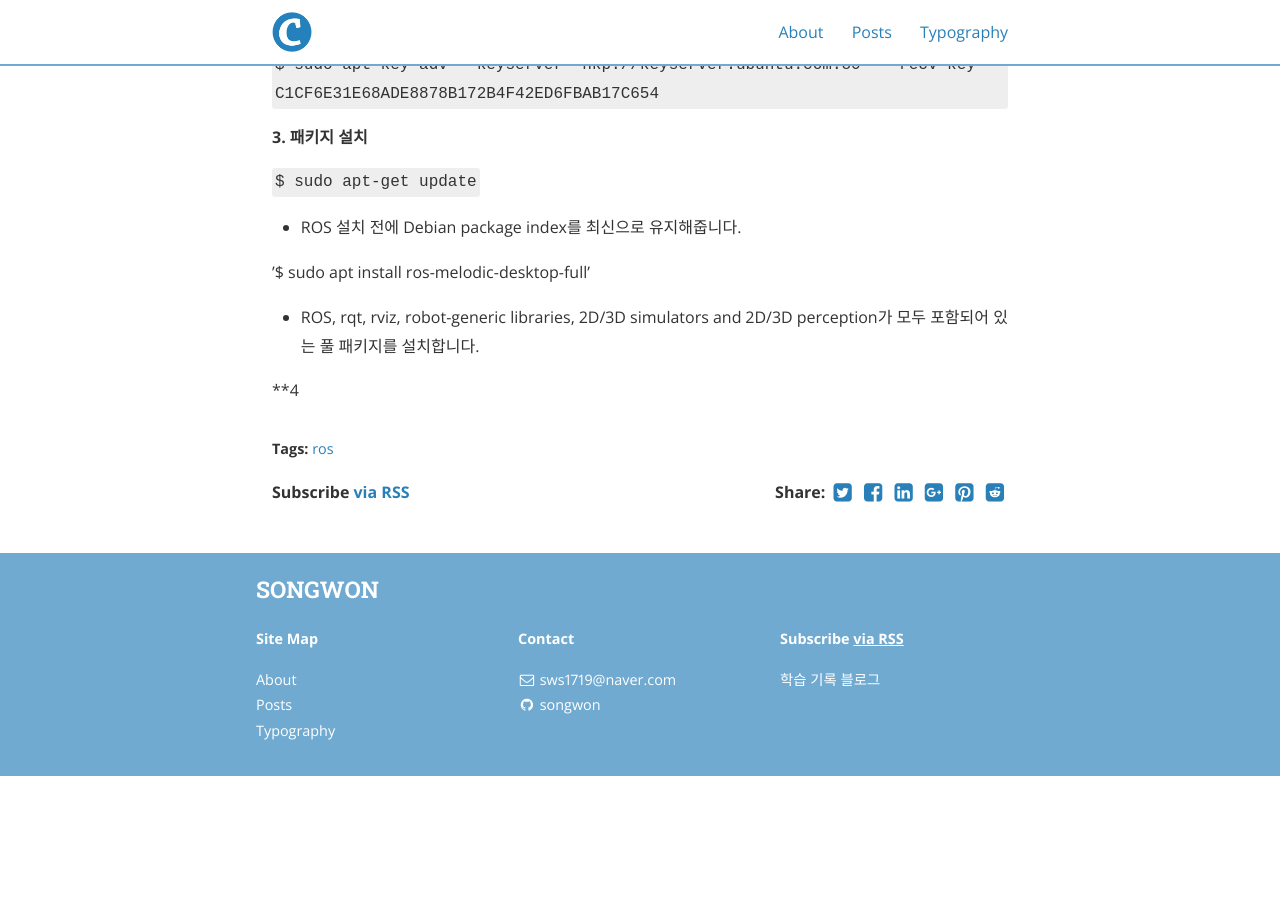
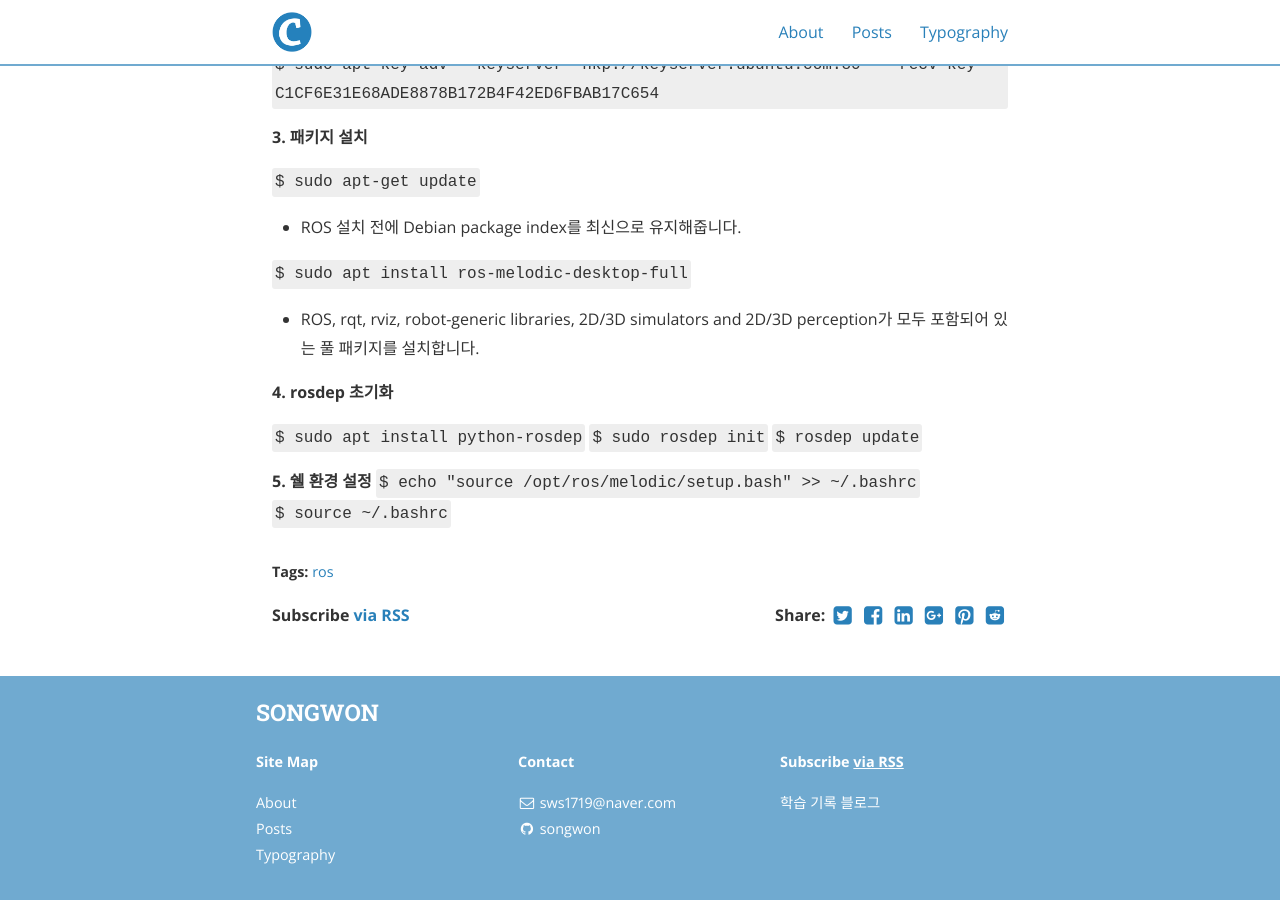
Before and after one commit to songwon31/songwon31.github.io, a Jekyll site: the page built from _posts/2012-11-07-2022.11.7.-ROS-기초.markdown, in a window 1280 px wide and 900 px high, scrolled down 1045 px. Built offline with Jekyll 4.4.1, drawn with Linux system fonts in a browser that asks for light colours; nearby versions of some CDN libraries; before the commit the page ends 1821 px from its top, so only the background shows below that.

Commit message:
Update 2012-11-07-2022.11.7.-ROS-기초.markdown

```diff
--- a/_posts/2012-11-07-2022.11.7.-ROS-기초.markdown
+++ b/_posts/2012-11-07-2022.11.7.-ROS-기초.markdown
@@ -31,7 +31,15 @@ cover:  "/assets/instacode.png"
 `$ sudo apt-get update`
  - ROS 설치 전에 Debian package index를 최신으로 유지해줍니다.
 
-'$ sudo apt install ros-melodic-desktop-full'
+`$ sudo apt install ros-melodic-desktop-full`
  - ROS, rqt, rviz, robot-generic libraries, 2D/3D simulators and 2D/3D perception가 모두 포함되어 있는 풀 패키지를 설치합니다.
 
-**4
+**4. rosdep 초기화**
+
+`$ sudo apt install python-rosdep`
+`$ sudo rosdep init`
+`$ rosdep update`
+
+**5. 쉘 환경 설정**
+`$ echo "source /opt/ros/melodic/setup.bash" >> ~/.bashrc`
+`$ source ~/.bashrc`
```
